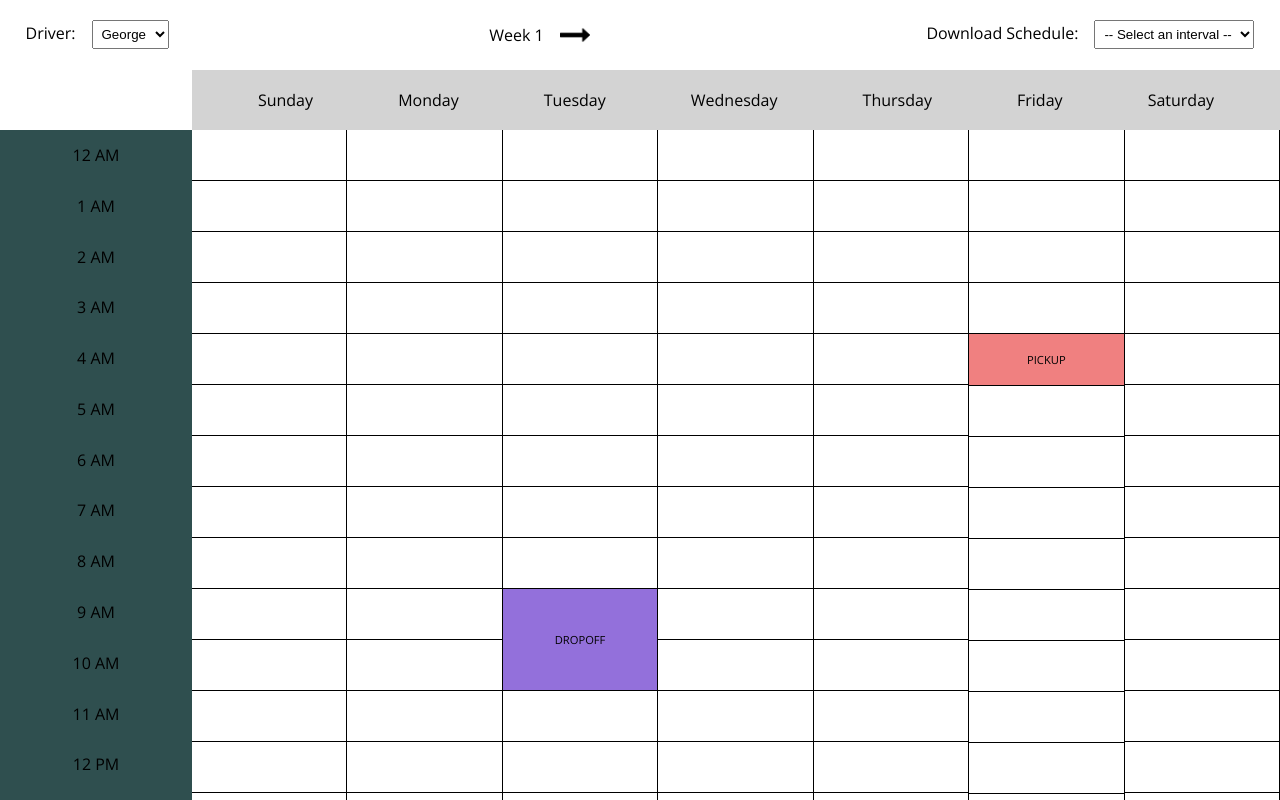
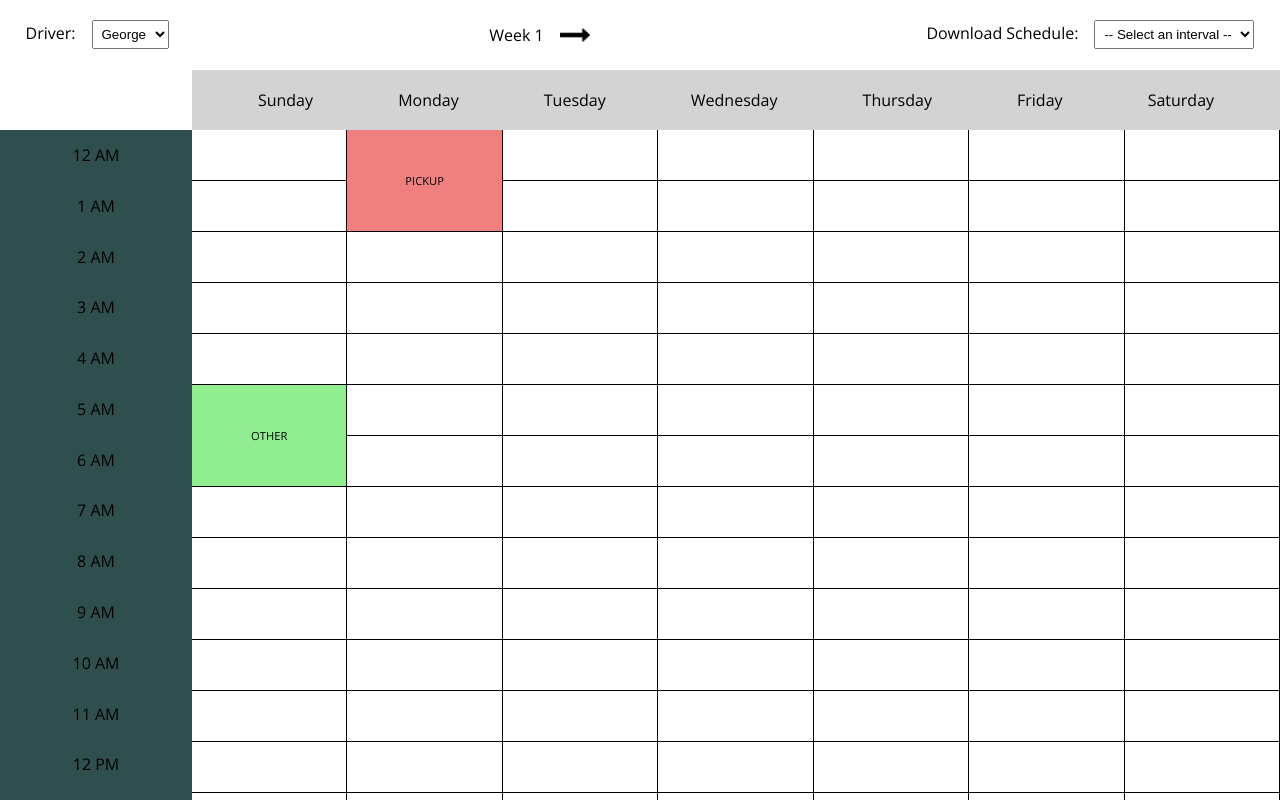
Before and after one commit to kevinconvery/scheduler-app, a React (Create React App) app: page / in a window 1280 px wide. Shown: the top 800 px of the page. Built offline with nearby package versions, Linux system fonts and the light colour scheme.

Commit message:
Add conflict checks in App file for create task.

```diff
--- a/src/App.js
+++ b/src/App.js
@@ -13,20 +13,26 @@ const App = () => {
   const [fullSchedule, setFullSchedule] = useState([])
   const [createModalVisible, setCreateModalVisible] = useState(false)
   const [editModalVisible, setEditModalVisible] = useState(false)
+  const [errorModalVisible, setErrorModalVisible] = useState(false)
+  const [errorMessage, setErrorMessage] = useState("");
   const [currentTask, setCurrentTask] = useState()
 
   const toggleModalVisibility = (type) => {
     let visibility
     switch (type) {
       case "CREATE":
-        editModalVisible && (setEditModalVisible(false))
+        editModalVisible && setEditModalVisible(false)
         visibility = createModalVisible
         setCreateModalVisible(!visibility)
         break
       case "EDIT":
-        createModalVisible && (setCreateModalVisible(false))
+        createModalVisible && setCreateModalVisible(false)
         visibility = editModalVisible
         setEditModalVisible(!visibility)
+        break
+      case "ERROR":
+        visibility = errorModalVisible
+        setErrorModalVisible(!visibility)
         break
       default:
         break
@@ -35,8 +41,10 @@ const App = () => {
 
   // task management functions in controller (app)
   const createTask = taskObject => {
-    console.log(`value of task object: ${taskObject}`)
+    console.log(`value of task object: ${JSON.stringify(taskObject, null, 4)}`)
     const schedule = fullSchedule
+    if (!taskConflict(taskObject)) {
+      // go ahead and create the object
       schedule.push(taskObject)
       setFullSchedule(schedule)
       setDriverSchedule(
@@ -45,6 +53,10 @@ const App = () => {
         ))
       )
       setCreateModalVisible(false)
+    } else {
+      setErrorModalVisible(true)
+      setErrorMessage("This would conflict with another task. Are you sure you'd like to overwrite this?")
+    }
   }
 
   // will return a boolean result if there is a conflict
@@ -55,8 +67,25 @@ const App = () => {
       item.week === taskObject.week
       && item.day === taskObject.day
       && item.driver_id === taskObject.driver_id
+      && (
+        (
+          parseInt(item.start) >= parseInt(taskObject.start)
+          && parseInt(item.start) <= parseInt(taskObject.end)
+        ) || (
+          parseInt(item.end) >= parseInt(taskObject.start)
+          && parseInt(item.end) <= parseInt(taskObject.end)
+        )
+      )
     ))
-    return conflict.length > 0
+    console.log(`length of conflict array: ${conflict.length}`)
+    if (conflict.length > 0) {
+      // console.log(`CONFLICT:`)
+      // console.log(`Object found in full schedule: ${JSON.stringify(conflict[0], null, 4)}`)
+      // console.log(`New object being updated or created: ${JSON.stringify(taskObject, null, 4)}`)
+      return true
+    } else {
+      return false
+    }
   }
 
   const updateTask = taskObject => {
@@ -74,7 +103,6 @@ const App = () => {
   }
 
   const deleteTask = () => {
-    console.log('clickin delete!!')
     const index = fullSchedule.indexOf(currentTask)
     let schedule = fullSchedule
     schedule.splice(index, 1)
@@ -90,7 +118,7 @@ const App = () => {
 
   useEffect(() => {
     if (fullSchedule.length === 0) {
-      setFullSchedule(taskList)
+      setFullSchedule(testTasks)
     }
 
     setDriverSchedule(
@@ -116,11 +144,13 @@ const App = () => {
         toggleModal={toggleModalVisibility}
         createModalVisible={createModalVisible}
         editModalVisible={editModalVisible}
+        errorModalVisible={errorModalVisible}
         currentTask={currentTask}
         createTask={createTask}
         updateTask={updateTask}
         updateCurrentTask={setCurrentTask}
         deleteTask={deleteTask}
+        errorMessage={errorMessage}
       />
     </div>
   )
```
Lines whose indentation alone changed are shown as unchanged.
